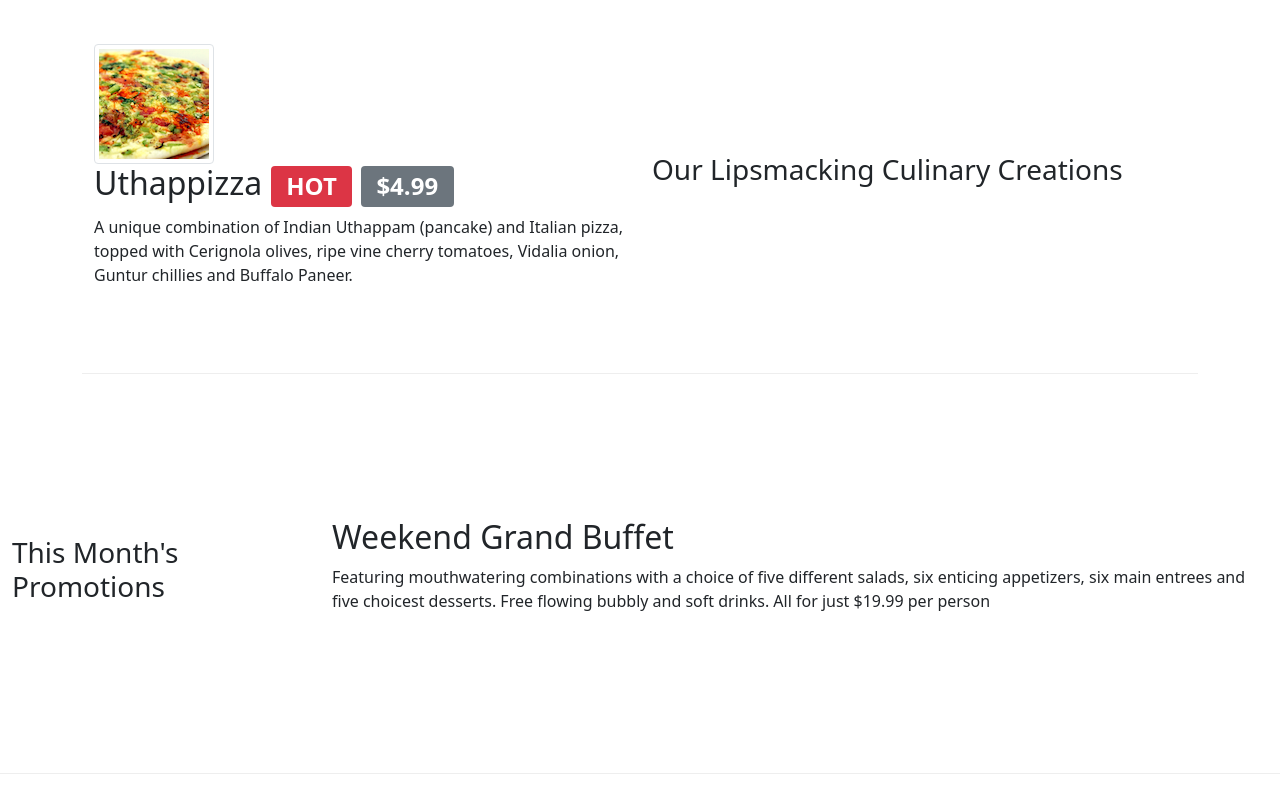
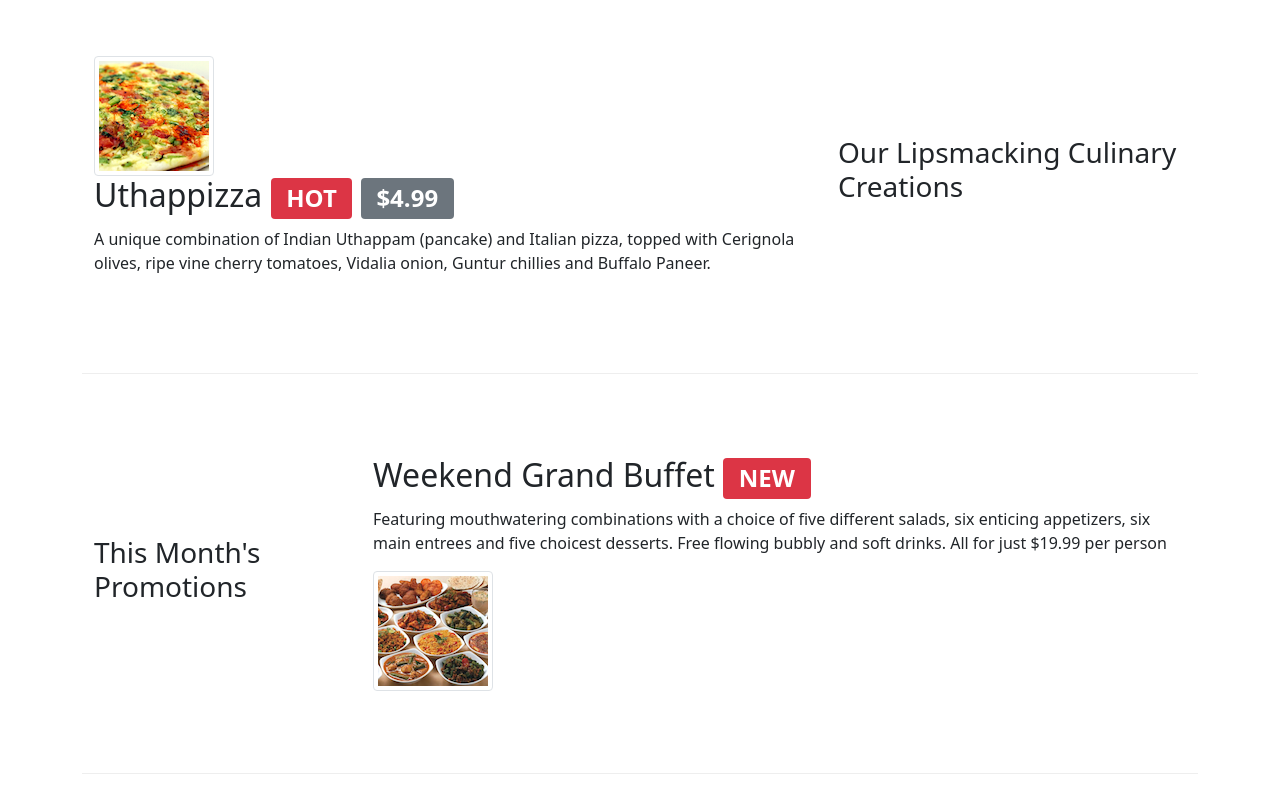
Before and after one commit to adamabljd/Getting_started_with_bootstrap, a website: page index.html in a window 1280 px wide. Shown: the part 360-1160 px from the top of the page. Drawn offline with nearby package versions, Linux system fonts and the light colour scheme.

Commit message:
task 2 and 3

```diff
--- a/index.html
+++ b/index.html
@@ -43,6 +43,7 @@
                 </div>
                 <div class="col-12 col-sm align-self-center">
                     <img src="img/logo.png" class="img-fluid">
+                    <button class="btn btn-warning" type="button" href="#form">Reserve Table</button>
                 </div>
             </div>
         </div>
@@ -51,7 +52,7 @@
 
     <div class="container">
         <div class="row row-content align-items-center">
-            <div class="col-sm-4 col-md order-sm-last">
+            <div class="col-sm-4 col-md-4 order-sm-last">
                 <h3>Our Lipsmacking Culinary Creations</h3>
             </div>
             <div class="col col-sm col-md order-sm-first">
@@ -64,7 +65,7 @@
                 </div>
             </div>
         </div>
-    </div>
+
 
 
         <div class="row row-content align-items-center">
@@ -72,8 +73,13 @@
                 <h3>This Month's Promotions</h3>
             </div>
             <div class="col col-sm col-md">
-            <h2>Weekend Grand Buffet</h2>
+                <div class="media">
+                    <div class="media-body">
+                        <h2 class="mt-0">Weekend Grand Buffet <span class="badge bg-danger">NEW</span></h2>
                         <p class=".d-none .d-sm-block">Featuring mouthwatering combinations with a choice of five different salads, six enticing appetizers, six main entrees and five choicest desserts. Free flowing bubbly and soft drinks. All for just $19.99 per person </p>
+                    </div>
+                    <img class="d-flex ml-3 img-thumbnail align-self-center" src="img/buffet.png" alt="Buffet">
+                </div>
             </div>
         </div>
 
@@ -94,7 +100,7 @@
             </div>
         </div>
 
-    <div class="row row-content col-sm-8">
+        <div class="row row-content col-sm-8" id="form">
             <div class="card">
                 <h3 class="card-header bg-warning text-white">Reserve a table</h3>
                 <div class="card-body">
@@ -125,6 +131,7 @@
                             </div>
                         </div>
                     </form>
+                </div>
             </div>
         </div>
     </div>
```
Also changed, not shown: aboutus.html (+7 -6 lines). Lines whose indentation alone changed are shown as unchanged.
